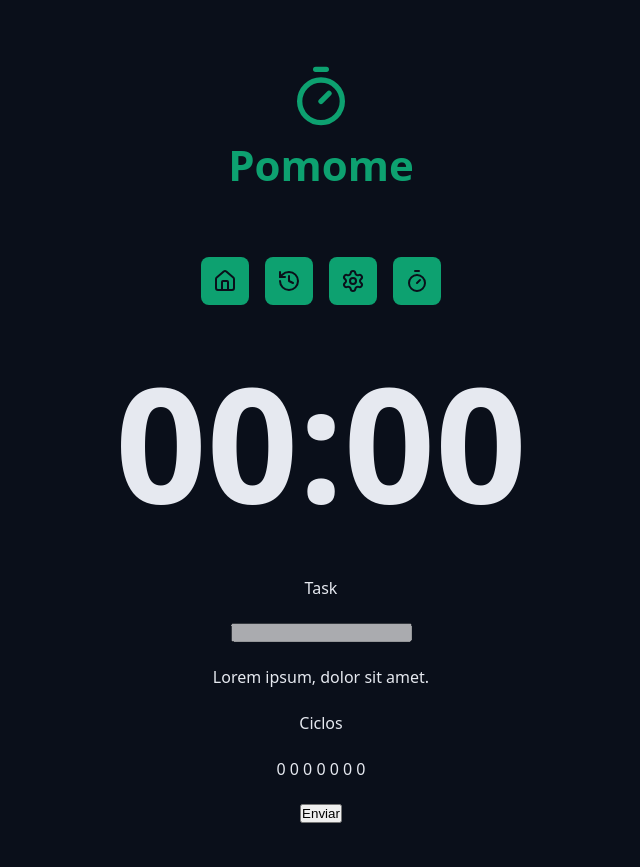
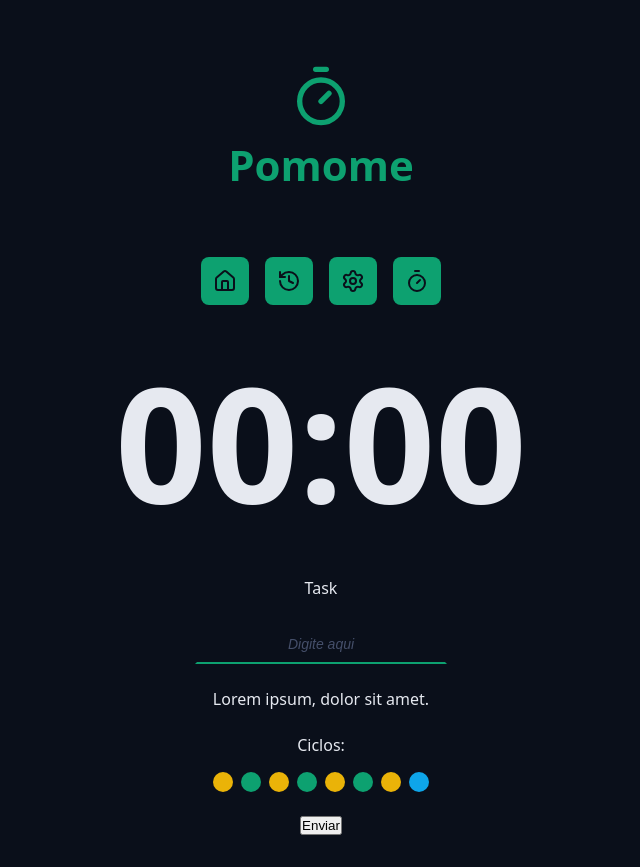
Before and after one commit to ellenmelo19/Pomome, a React (Vite) app: page / in a window 1280 px wide. Shown: the whole page, without its empty margins (319-959 px from the left). Built offline with nearby package versions, Linux system fonts and the light colour scheme.

Commit message:
Criando componente Cycles com indicadores do ciclo pomodoro em cores

```diff
--- a/src/App.tsx
+++ b/src/App.tsx
@@ -5,6 +5,7 @@
 import { Logo } from "./components/Logo";
 import { CountDown } from "./components/Countdown";
 import { DefaultInput } from "./components/DefaultInput";
+import { Cycles } from "./components/Cycles";
 
 export function App() {
 	return (
@@ -29,8 +30,7 @@
                             labelText="Task"
                             id='meuInput'
                             type='text'
-                            required
-                            disabled
+                            placeholder="Digite aqui"
                         />
                     </div>
 
@@ -39,8 +39,7 @@
                     </div>
 
                     <div className="formRow">
-                        <p>Ciclos</p>
-                        <p>0 0 0 0 0 0 0</p>
+                        <Cycles />
                     </div>
 
                     <div className="formRow">
--- /dev/null
+++ b/src/components/Cycles/index.tsx
@@ -0,0 +1,20 @@
+import styles from './styles.module.css';
+
+export function Cycles() {
+    return (
+        <div className={styles.cycles}>
+            <span>Ciclos:</span>
+
+            <div className={styles.cycleDots}>
+                <span className={`${styles.cycleDot} ${styles.workTime}`}></span>
+                <span className={`${styles.cycleDot} ${styles.shortBreakTime}`}></span>
+                <span className={`${styles.cycleDot} ${styles.workTime}`}></span>
+                <span className={`${styles.cycleDot} ${styles.shortBreakTime}`}></span>
+                <span className={`${styles.cycleDot} ${styles.workTime}`}></span>
+                <span className={`${styles.cycleDot} ${styles.shortBreakTime}`}></span>
+                <span className={`${styles.cycleDot} ${styles.workTime}`}></span>
+                <span className={`${styles.cycleDot} ${styles.longBreakTime}`}></span>
+            </div>
+        </div>
+    )
+}
--- /dev/null
+++ b/src/components/Cycles/styles.module.css
@@ -0,0 +1,32 @@
+.cycles {
+    display: flex;
+    align-items: center;
+    justify-content: center;
+    flex-direction: column;
+    gap: 1.6rem;
+}
+
+.cycleDots {
+    display: flex;
+    gap: 0.8rem;
+}
+
+.cycleDot {
+    display:block;
+    width: 2rem;
+    height: 2rem;
+    background-color: var(--primary);
+    border-radius: 50%;
+}
+
+.workTime {
+    background: var(--warning);
+}
+
+.shortBreakTime {
+    background: var(--primary);
+}
+
+.longBreakTime {
+    background: var(--info);
+}
--- a/src/components/DefaultInput/index.tsx
+++ b/src/components/DefaultInput/index.tsx
@@ -1,3 +1,5 @@
+import styles from './styles.module.css';
+
 type DefaultInputProps = {
     id: string;
     labelText: string;
@@ -7,7 +9,7 @@
     return(
         <>
             <label htmlFor={id}>{labelText}</label>
-            <input id={id} type={type} {...rest} />
+            <input className={styles.input} id={id} type={type} {...rest} />
         </>
     );
 }
--- /dev/null
+++ b/src/components/DefaultInput/styles.module.css
@@ -0,0 +1,28 @@
+.input {
+    background-color: transparent;
+    text-align: center;
+    padding: 0.8rem;
+    font-size: 1.8rem;
+    color: var(--text-default);
+    outline: none;
+
+    border: .2rem solid transparent;
+    border-bottom: .2rem solid var(--primary);
+    transition: all 0.1s ease-in-out;
+}
+
+.input:focus {
+    border-radius: 0.8rem;
+    border: .2rem solid var(--primary);
+}
+
+.input::placeholder {
+    color: var(--gray-500);
+    font-size: 1.4rem;
+    font-style: italic;
+}
+
+.input:disabled {
+    border-bottom: 0.2rem solid var(--disabled);
+    color: var(--text-muted);
+}
```
